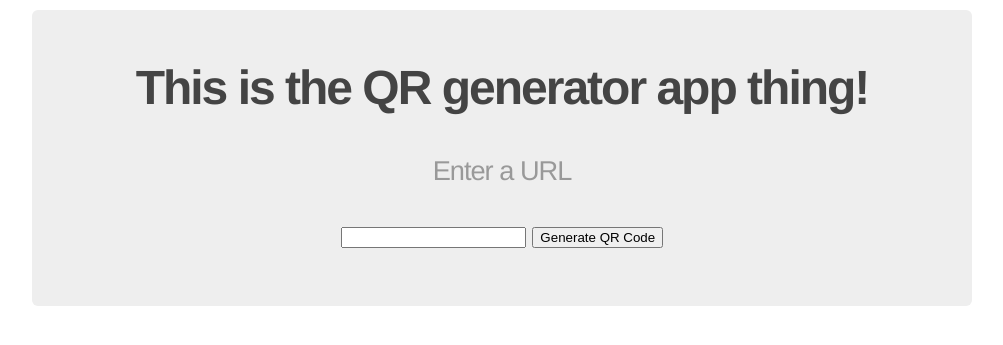
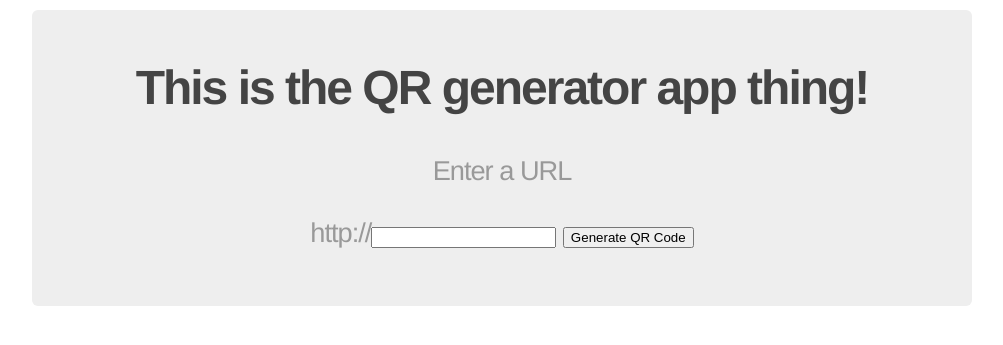
Before and after one commit to RJ-Skunkworks/QR-site, a Flask app: page / in a window 1280 px wide. Shown: the part 53-398 px from the top of the page, without its empty margins (138-1141 px from the left). Run offline with Flask 2, Linux system fonts and the light colour scheme.

Commit message:
Changed temporary QR code file name to include URL.
This avoids brower cached images from being reused.
Minor changes to home.html and .gitignore.

```diff
--- a/routes.py
+++ b/routes.py
@@ -4,6 +4,8 @@ import sys
 QRGENPATH = '../qr/'
 sys.path.append(QRGENPATH)
 import qrgen
+
+import re
 
 app = Flask(__name__)
 app.config.from_object('config')
@@ -36,7 +38,10 @@ def nocookies():
 def qrURL(URL):
     '''Render QR code and return image URL.'''
 
-    tempURL = './static/img/temp.png'
+    # Needs to be generalized to https
+    URL = 'http://'+URL
+
+    tempURL = './static/img/temp-'+re.sub('\W','_',URL)+'.png'
 
     print 'URL:',URL
     print 'type(URL):',type(URL)
--- a/templates/home.html
+++ b/templates/home.html
@@ -4,7 +4,7 @@
     <h2>This is the QR generator app thing!<h2>
     <h3>Enter a URL<h3>
     <form action="/qrrequest" method="post">
-      <input type="text" name="URL" />
+      http://<input type="text" name="URL" />
       <input type="submit" value="Generate QR Code" />
     </form>
   </div>
```
Also changed, not shown: 1 other file.
